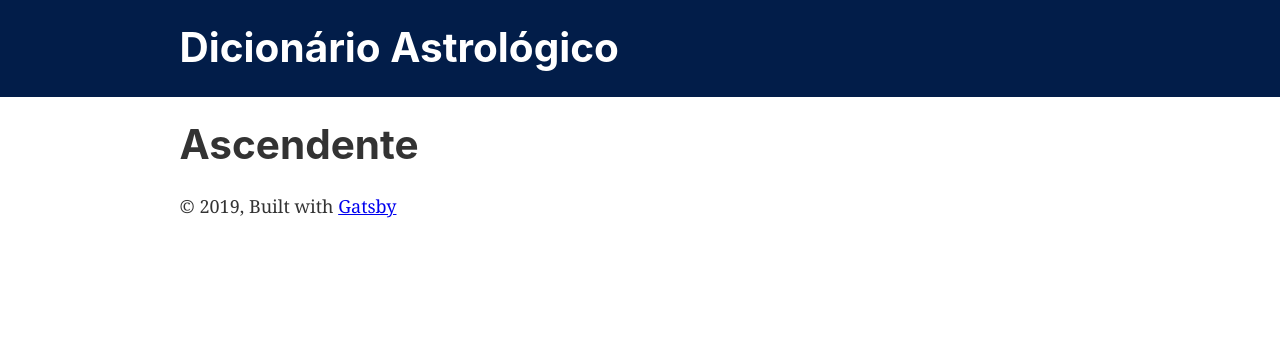
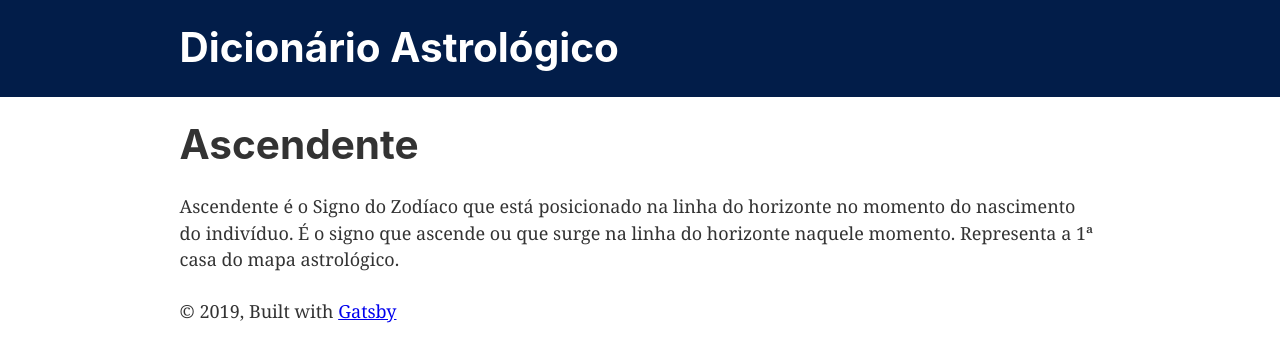
Before and after one commit to astroregulus/dicionarioastrologico, a Gatsby site: page /a/ascendente in a window 1280 px wide. Built offline with nearby package versions, Linux system fonts and the light colour scheme; Gatsby itself is replaced by a stand-in of ours.

Commit message:
adiciona descricao do ascendente

```diff
--- a/src/data/ascendente.md
+++ b/src/data/ascendente.md
@@ -2,3 +2,5 @@
 path: "/a/ascendente"
 title: "Ascendente"
 ---
+
+Ascendente é o Signo do Zodíaco que está posicionado na linha do horizonte no momento do nascimento do indivíduo. É o signo que ascende ou que surge na linha do horizonte naquele momento. Representa a 1ª casa do mapa astrológico.
```
